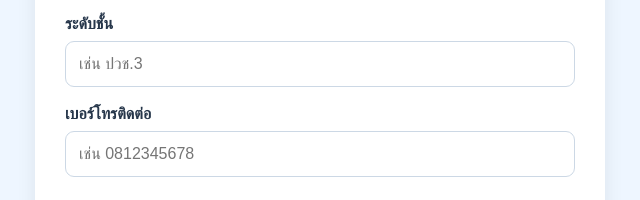
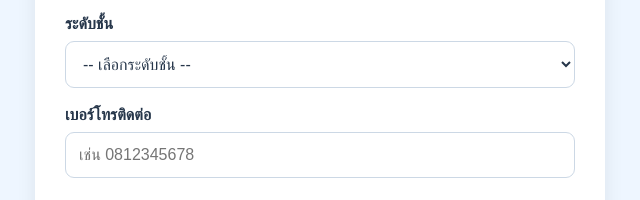
Before and after one commit to medicineboxapp/medicineboxapp.github.io, a plain HTML site: page index.html in a window 1280 px wide. Both pictures are taken after a click on the button "สมัครสมาชิก". Shown: the part 597-797 px from the top of the page, 320-960 px from the left. Drawn offline with Linux system fonts and the light colour scheme.

Commit message:
Use validated level picker during registration

```diff
--- a/app.js
+++ b/app.js
@@ -247,6 +247,10 @@ async function registerMember(name, studentId, program, level, phone) {
   }
   if (!cleanProgram || !cleanLevel || !/^\d{9,15}$/.test(cleanPhone)) {
     throw new Error("กรุณากรอกสาขาวิชา ระดับชั้น และเบอร์โทรให้ถูกต้อง");
+  }
+
+  if (!/^ปว[ชส]\.[1-3]$/.test(cleanLevel)) {
+    throw new Error("กรุณาเลือกระดับชั้นจากรายการ");
   }
 
   const result = await postAction("register", {
--- a/index.html
+++ b/index.html
@@ -72,7 +72,14 @@
 
         <div id="registrationLevelGroup" class="form-group auth-registration-only" hidden>
           <label for="registrationLevel">ระดับชั้น</label>
-          <input type="text" id="registrationLevel" placeholder="เช่น ปวช.3" maxlength="50">
+          <select id="registrationLevel">
+            <option value="">-- เลือกระดับชั้น --</option>
+            <option value="ปวช.1">ปวช.1</option>
+            <option value="ปวช.2">ปวช.2</option>
+            <option value="ปวช.3">ปวช.3</option>
+            <option value="ปวส.1">ปวส.1</option>
+            <option value="ปวส.2">ปวส.2</option>
+          </select>
         </div>
 
         <div class="form-group">
```
